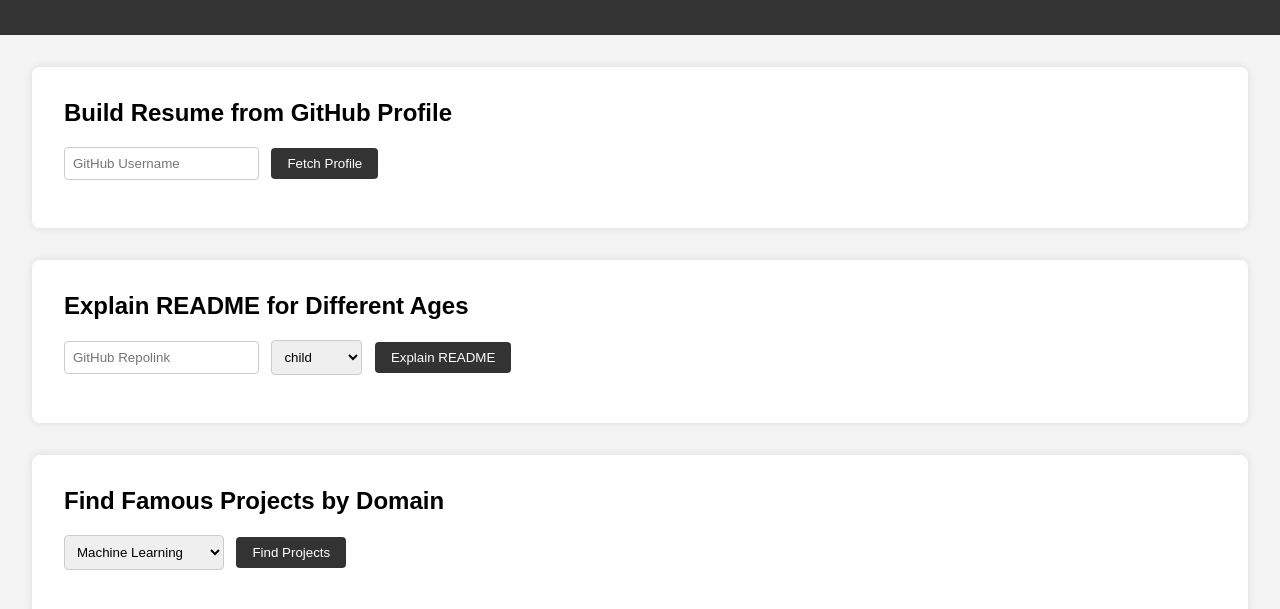
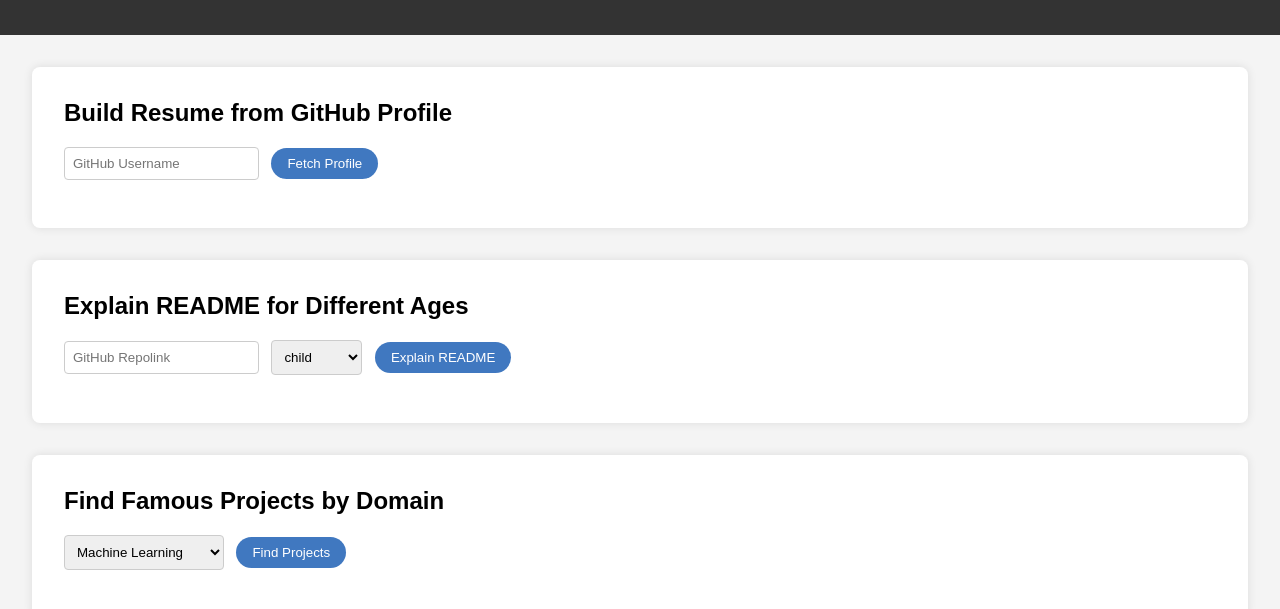
Before and after one commit to midnightcoder04/SHN1_Github-API, a website: page index.html in a window 1280 px wide. Shown: the part 77-686 px from the top of the page. Drawn offline with Linux system fonts and the light colour scheme.

Commit message:
Update styles.css
minute ui changes

```diff
--- a/styles.css
+++ b/styles.css
@@ -29,11 +29,11 @@ h2 {
 }
 
 button {
-    background-color: #333;
+    background-color: #4078c0;
     color: white;
     border: none;
     padding: 0.5rem 1rem;
-    border-radius: 4px;
+    border-radius: 20px;
     cursor: pointer;
 }
 
```
